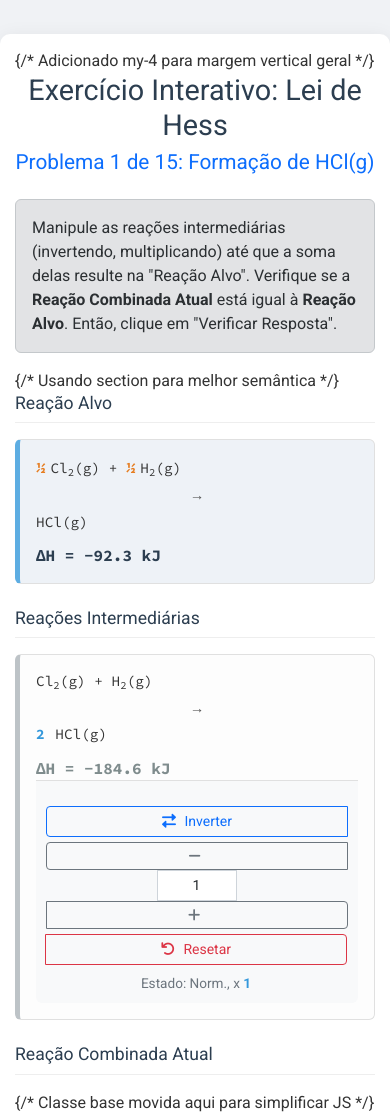
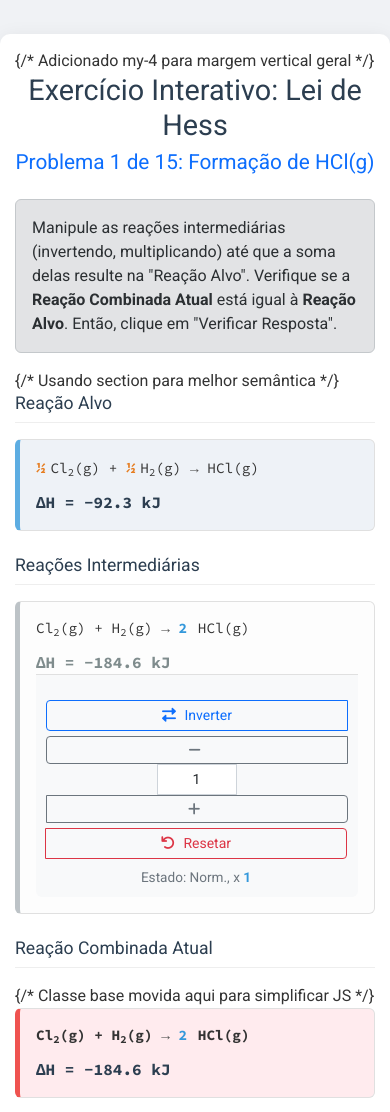
Before and after one commit to yurig4/hess, a plain HTML site: page index.html in a window 390 px wide. Shown: the top 1112 px of the page. Drawn offline with nearby package versions, Linux system fonts and the light colour scheme.

Commit message:
Add files via upload

```diff
--- a/reactions.js
+++ b/reactions.js
@@ -47,7 +47,7 @@ const problems = [
             description: "Formação de NO",
             targetReaction: { reactants: { 'N2(g)': 1, 'O2(g)': 1 }, products: { 'NO(g)': 2 }, deltaH: 180.5 },
             steps: [
-                { id: 'p5_s1', original: { reactants: { 'N2(g)': 1, 'O2(g)': 1 }, products: { 'NO(g)': 2 }, deltaH: 180.5 } } // Pequena adaptação de notação
+                { id: 'p5_s1', original: { reactants: { 'N2(g)': 1, 'O2(g)': 1 }, products: { 'NO(g)': 1 }, deltaH: 180.5 } } // Pequena adaptação de notação
             ]
         },
 
--- a/styles.css
+++ b/styles.css
@@ -72,11 +72,11 @@ h3 {
     font-family: 'Source Code Pro', monospace; /* Fonte monoespaçada para fórmulas */
     font-size: 1.1rem;
     margin-bottom: 8px; /* Espaçamento ajustado */
-    word-wrap: break-word;
+    /*word-wrap: break-word;
     display: flex; /* Tenta alinhar itens */
     align-items: center; /* Alinha verticalmente */
     gap: 0.5em; /* Espaço entre reagentes, seta, produtos */
-    flex-wrap: wrap; /* Permite quebrar linha em telas menores */
+    /*flex-wrap: wrap; /* Permite quebrar linha em telas menores */
 }
 .reaction-side { flex-shrink: 1; } /* Permite que lados encolham */
 .reaction-arrow { color: #555; font-weight: bold; }
@@ -203,8 +203,8 @@ input[type=number]::-webkit-outer-spin-button {
 /* Ajustes Responsivos */
 @media (max-width: 768px) {
     .container { padding: 20px; }
-    .reaction-formula { font-size: 1rem; display: block; /* Muda para bloco em telas menores */ }
-    .reaction-arrow { display: block; text-align: center; margin: 5px 0; }
+    .reaction-formula { font-size: 1rem; /*display: block; /* Muda para bloco em telas menores */ }
+    .reaction-arrow { /*display: block;*/ text-align: center; margin: 5px 0; }
     .delta-h { text-align: left; margin-top: 10px; }
     .reaction-card .row { margin-left: 0; margin-right: 0; }
     .reaction-card .row > div[class^="col-"] { padding-left: 5px; padding-right: 5px; width: 100%; text-align: center; }
```
